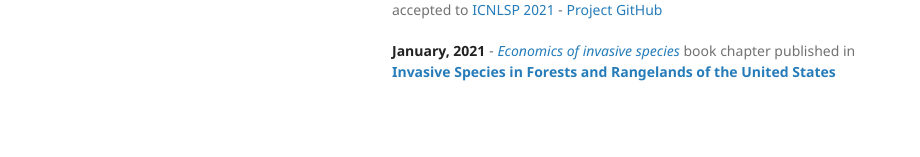
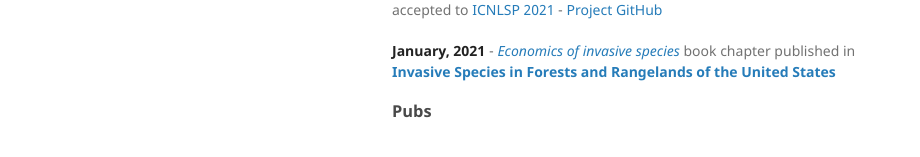
Before and after one commit to argideritzalpea/argideritzalpea.github.io, a Jekyll site: the page built from index.md, in a window 1280 px wide. Shown: the part 389-546 px from the top of the page, without its empty margins (178-1098 px from the left). Built offline with Jekyll 4.4.1, drawn with Linux system fonts in a browser that asks for light colours; our own code applies the rules of GitHub Pages for plain Markdown files.

Commit message:
Update index.md

```diff
--- a/index.md
+++ b/index.md
@@ -8,3 +8,5 @@ Prior to graduating from the University of Washington with an M.S. in Computatio
 **September, 2021** - *[Orthographic Transliteration for Kabyle Speech Recognition](https://aclanthology.org/2021.icnlsp-1.3/)* accepted to [ICNLSP 2021](http://icnlsp.org/icnlsp2021/) - [Project GitHub](https://github.com/berbertranslit)
 
 **January, 2021** - *[Economics of invasive species](https://scholar.google.com/citations?view_op=view_citation&hl=en&user=-tAcAUsAAAAJ&citation_for_view=-tAcAUsAAAAJ:Wp0gIr-vW9MC)* book chapter published in **[Invasive Species in Forests and Rangelands of the United States](https://link.springer.com/book/10.1007/978-3-030-45367-1)**
+
+### Pubs
```
